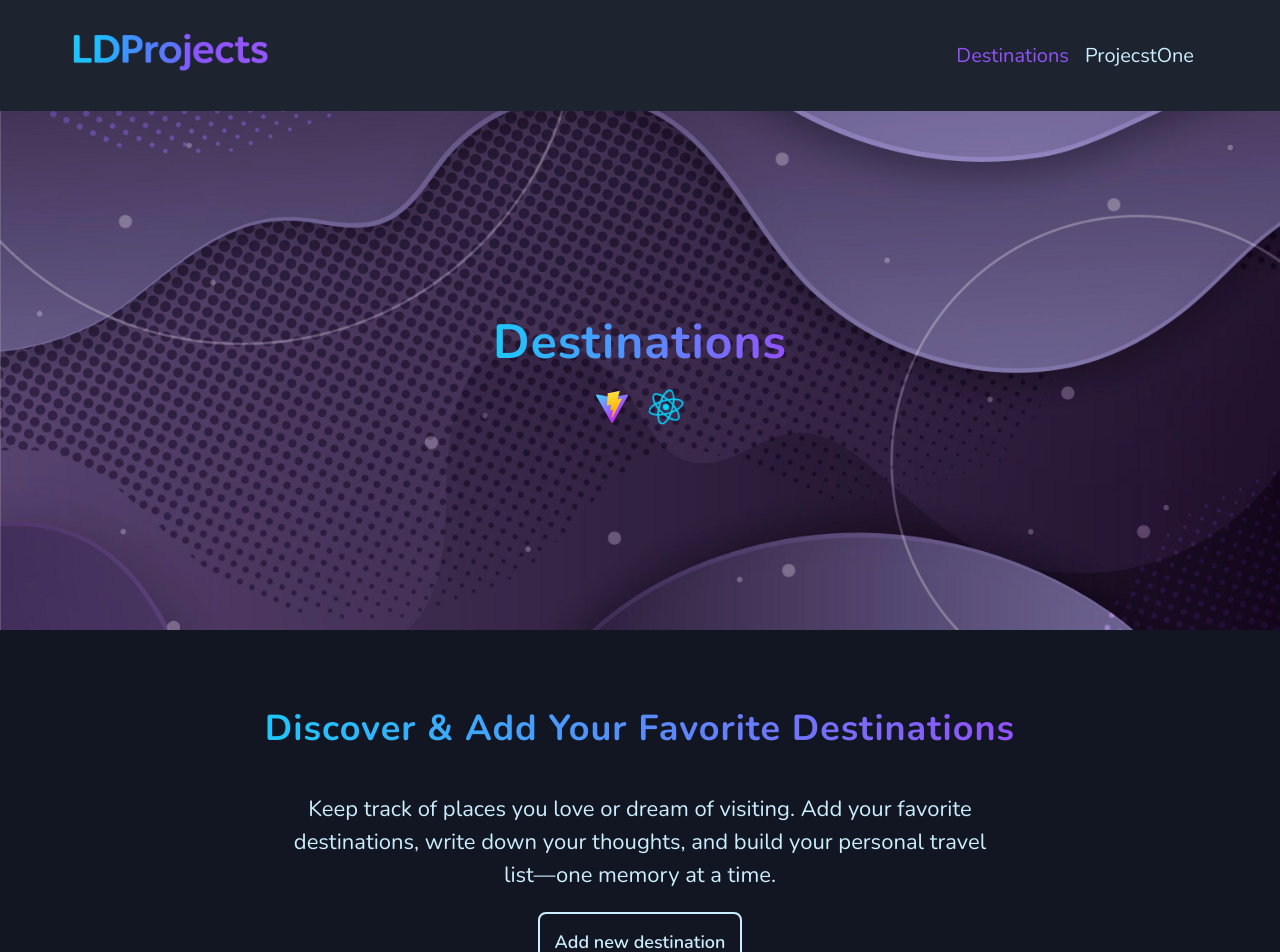
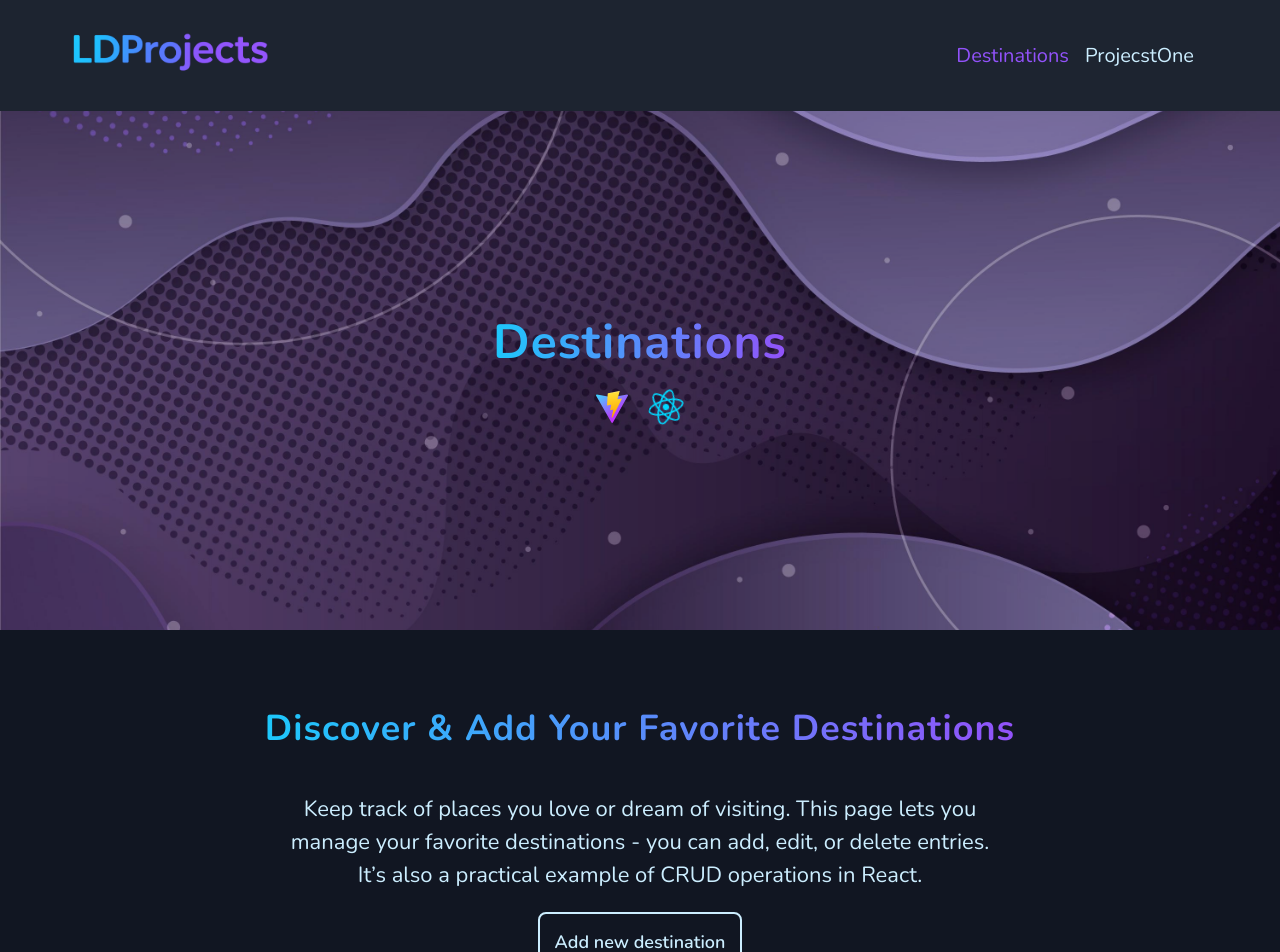
Before and after one commit to lazard9/react-projects, a React (Vite) app in the folder ldprojects/: page /destinations in a window 1280 px wide. Shown: the top 952 px of the page. Built offline with nearby package versions, Linux system fonts and the light colour scheme; no server answers.

Commit message:
feat: add explanatory text highlighting CRUD example on destinations page

```diff
--- a/ldprojects/src/pages/Destinations.jsx
+++ b/ldprojects/src/pages/Destinations.jsx
@@ -47,7 +47,10 @@ const Destiantions = () => {
 
                 <Content textAlignment="center" spacing="minimal">
                     <p>
-                        Keep track of places you love or dream of visiting. Add your favorite destinations, write down your thoughts, and build your personal travel list—one memory at a time.
+                        Keep track of places you love or dream of visiting.
+                        This page lets you manage your favorite destinations -
+                        you can add, edit, or delete entries.
+                        It’s also a practical example of CRUD operations in React.
                     </p>
 
                     <CtaInternalLink link="/destinations/new">Add new destination</CtaInternalLink>
```
